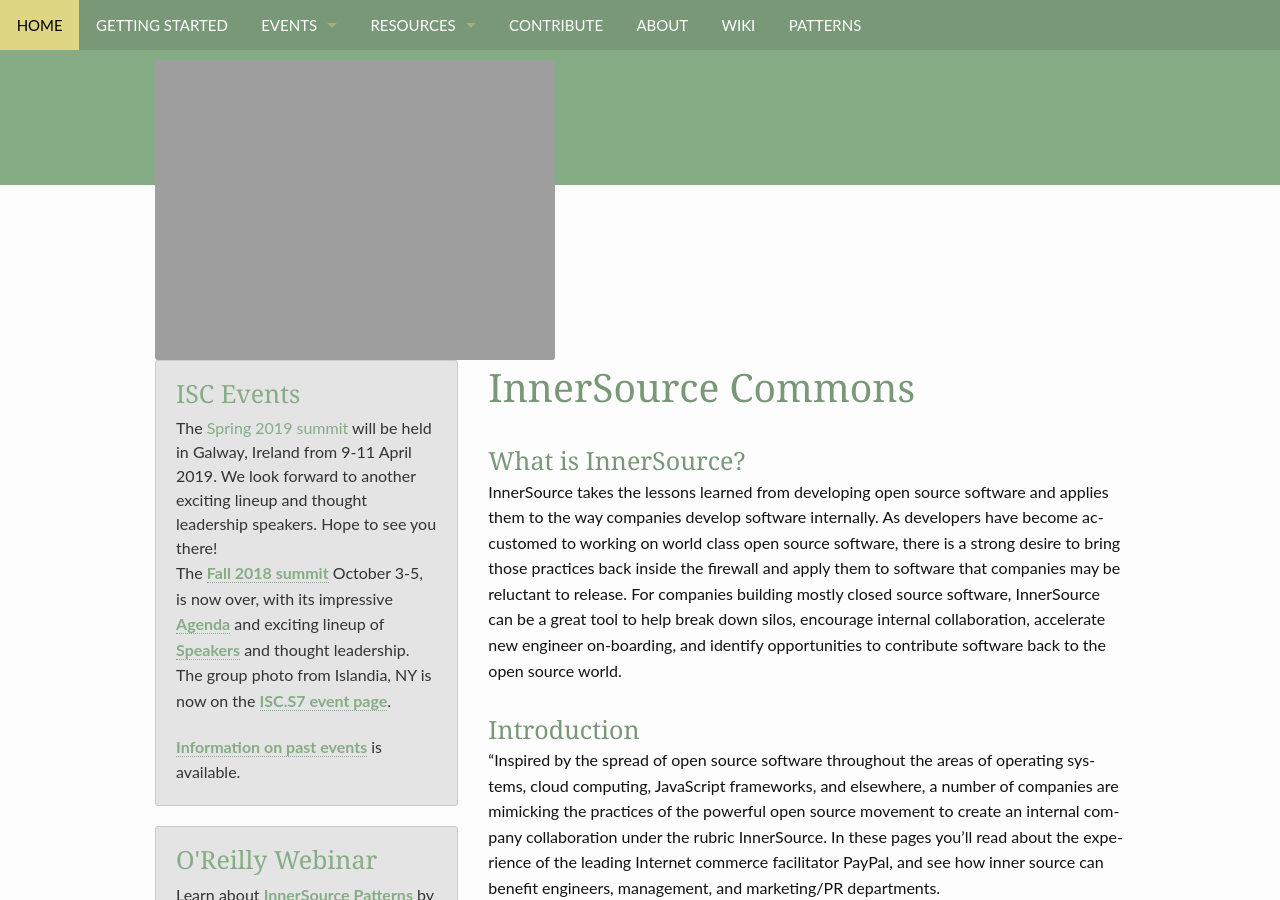
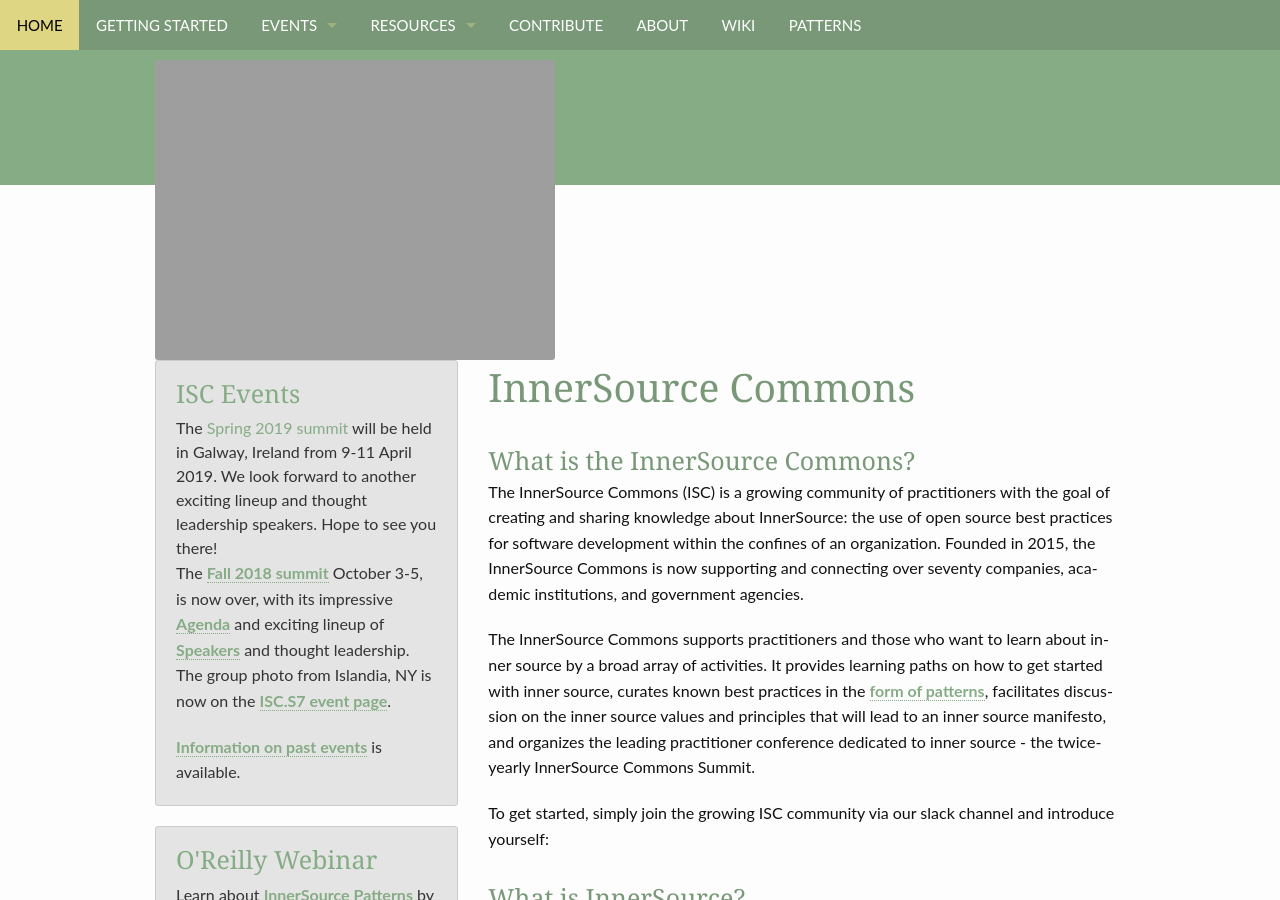
Before and after one commit to paypal/InnerSourceCommons, a Jekyll site: the page built from pages/pages-root-folder/index.md, in a window 1280 px wide and 900 px high. Built offline with Jekyll 4.4.1, drawn with Linux system fonts in a browser that asks for light colours.

Commit message:
2019-01-07 added the ISC to the Home page

```diff
--- a/pages/pages-root-folder/index.md
+++ b/pages/pages-root-folder/index.md
@@ -10,6 +10,14 @@
 #
 homepage: true
 ---
+
+### What is the InnerSource Commons?
+The InnerSource Commons (ISC) is a growing community of practitioners with the goal of creating and sharing knowledge about InnerSource: the use of open source best practices for software development within the confines of an organization. Founded in 2015, the InnerSource Commons is now supporting and connecting over seventy companies, academic institutions, and government agencies.
+
+The InnerSource Commons supports practitioners and those who want to learn about inner source by a broad array of activities. It provides learning paths on how to get started with inner source, curates known best practices in the <a href="http://innersourcecommons.org/patterns">form of patterns</a>, facilitates discussion on the inner source values and principles that will lead to an inner source manifesto, and organizes the leading practitioner conference dedicated to inner source - the twice-yearly InnerSource Commons Summit.
+
+To get started, simply join the growing ISC community via our slack channel and introduce yourself:
+<script async defer src="https://isc-inviter.herokuapp.com/slackin.js"></script>
 
 ### What is InnerSource?
 
```
